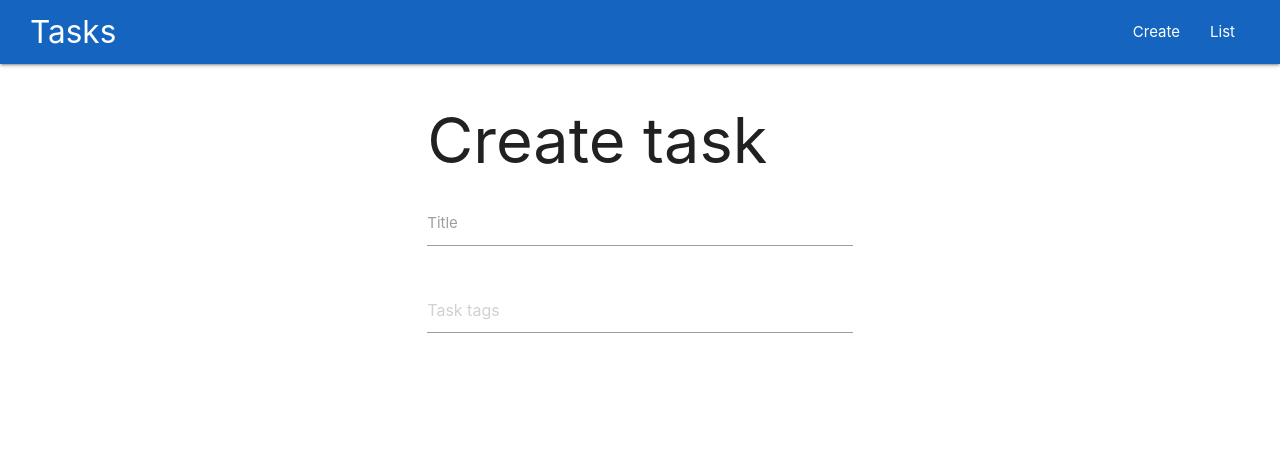
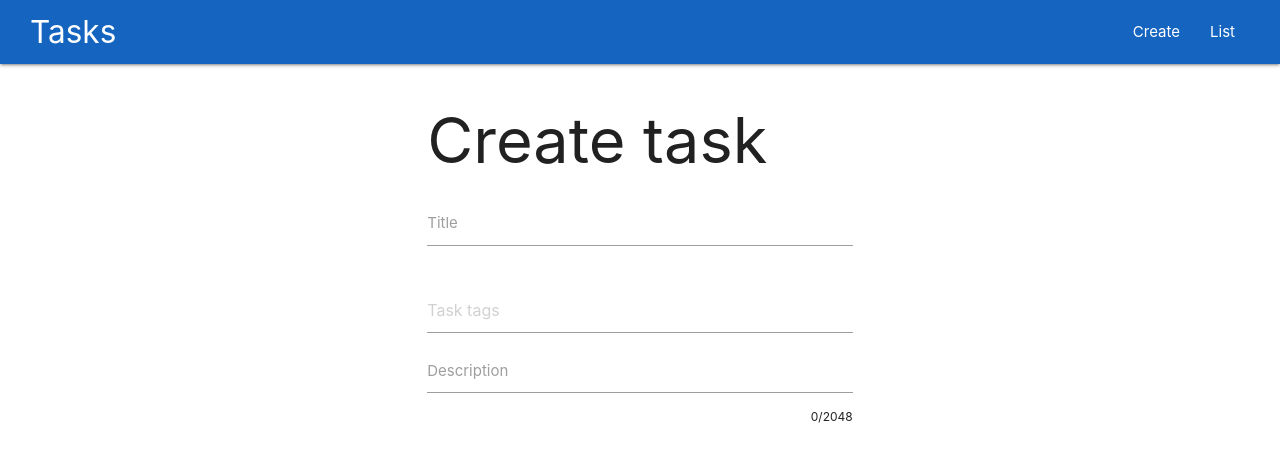
Before and after one commit to ili-che-w/tasks-app, a Vue app: page / in a window 1280 px wide. Shown: the top 462 px of the page. Built offline with nearby package versions, Linux system fonts and the light colour scheme.

Commit message:
[+] create task description

```diff
--- a/src/views/Create.vue
+++ b/src/views/Create.vue
@@ -10,6 +10,19 @@
       </div>
 
       <div class="chips" ref="tags"></div>
+
+      <div class="input-field">
+        <textarea
+          id="description"
+          class="materialize-textarea"
+          v-model="description"
+          :maxlength="descriptionMaxLength"
+        ></textarea>
+        <label for="description">Description</label>
+        <span class="character-counter">
+          {{ description.length }}/{{ descriptionMaxLength }}
+        </span>
+      </div>
     </div>
   </div>
 </template>
@@ -18,6 +31,12 @@
 import M from 'materialize-css/dist/js/materialize.min'
 
 export default {
+  data() {
+    return {
+      description: '',
+      descriptionMaxLength: 2048
+    }
+  },
   mounted() {
     M.Chips.init(this.$refs.tags, {
       placeholder: 'Task tags'
@@ -25,3 +44,10 @@ export default {
   }
 }
 </script>
+
+<style lang="scss" scoped>
+.character-counter {
+  float: right;
+  font-size: 12px;
+}
+</style>
```
